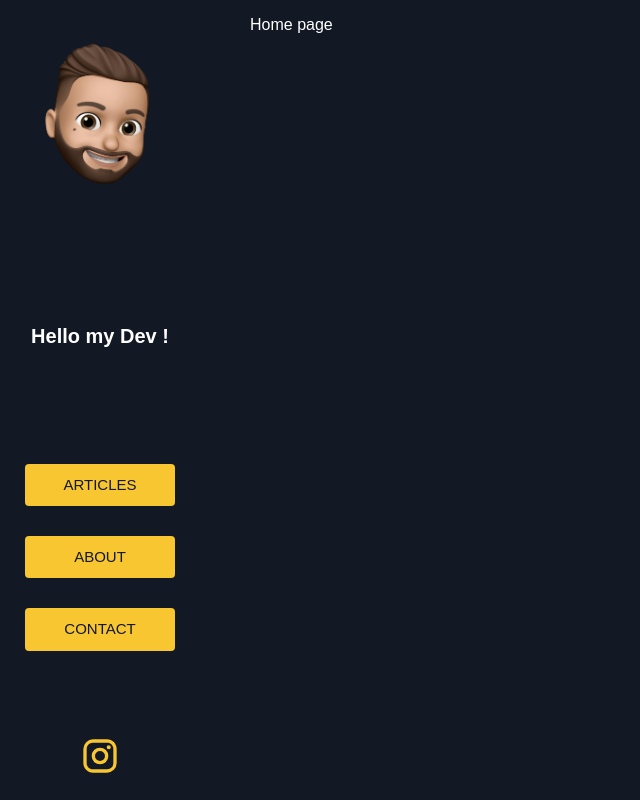
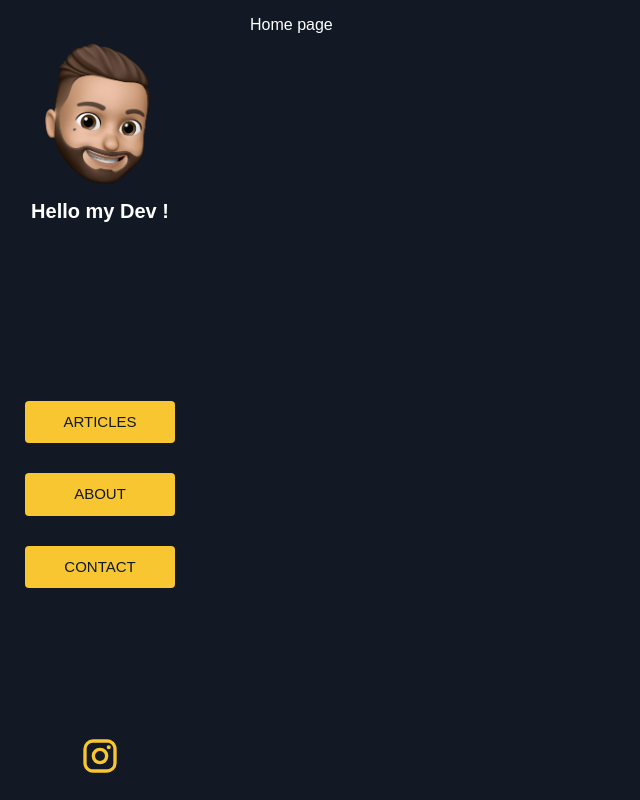
Before and after one commit to NatanSzymczak/hellomydev, a Gatsby site: page / in a window 1280 px wide. Shown: the whole page, without its empty margins (0-640 px from the left). Built offline with nearby package versions, Linux system fonts and the light colour scheme; Gatsby itself is replaced by a stand-in of ours.

Commit message:
Update navigation layout

```diff
--- a/src/components/Navigation/Navigation.js
+++ b/src/components/Navigation/Navigation.js
@@ -70,13 +70,15 @@ const Navigation = () => {
     const data = useStaticQuery(query);
     return (
         <NavigationWrapper>
+            <Link to="/">
                 <Logo>
                     <GatsbyImage
                         image={data.file.childImageSharp.gatsbyImageData}
                         alt="Logo"
                     />
+                    <span>Hello my Dev !</span>
                 </Logo>
-            <Logo>Hello my Dev !</Logo>
+            </Link>
             <NavigationList>
                 <NavigationListItem>
                     <CustomButton
```
Lines whose indentation alone changed are shown as unchanged.
